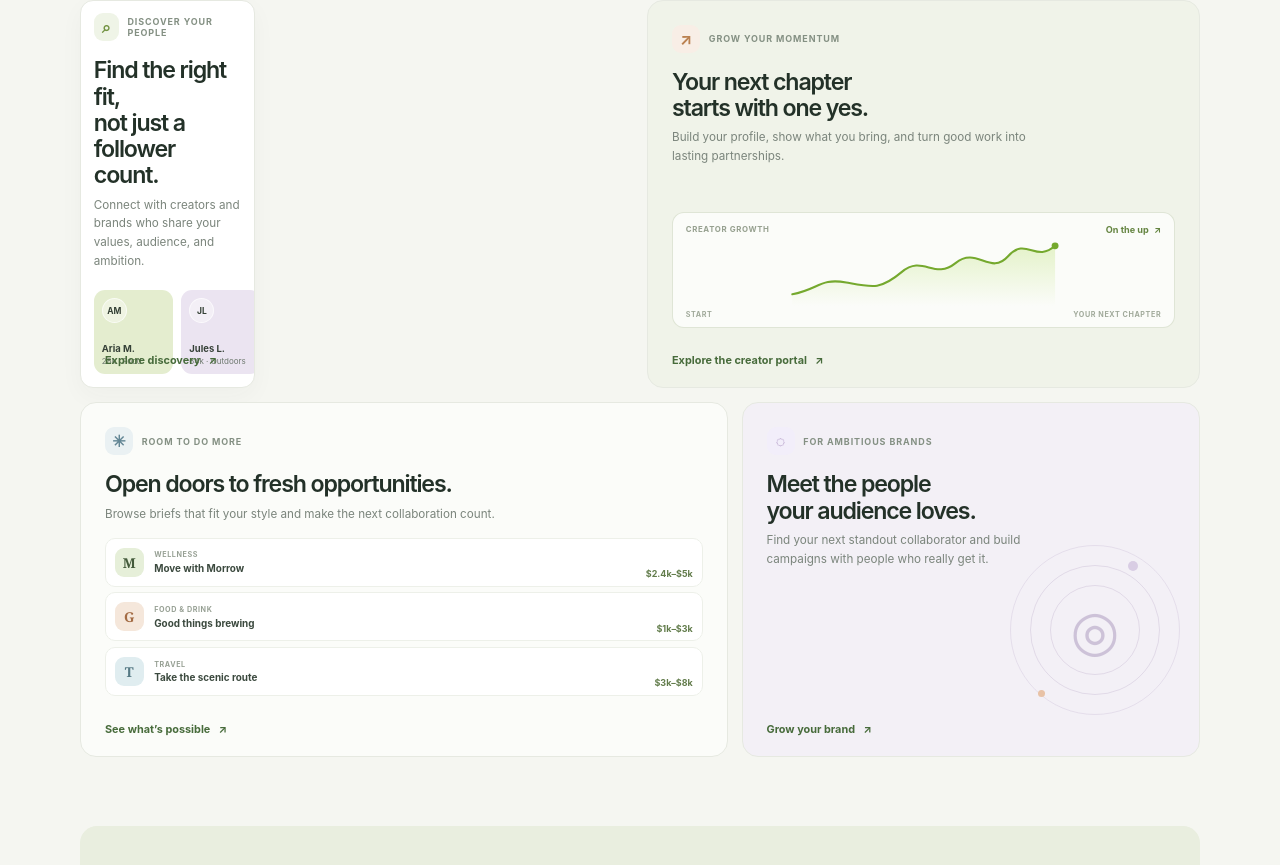
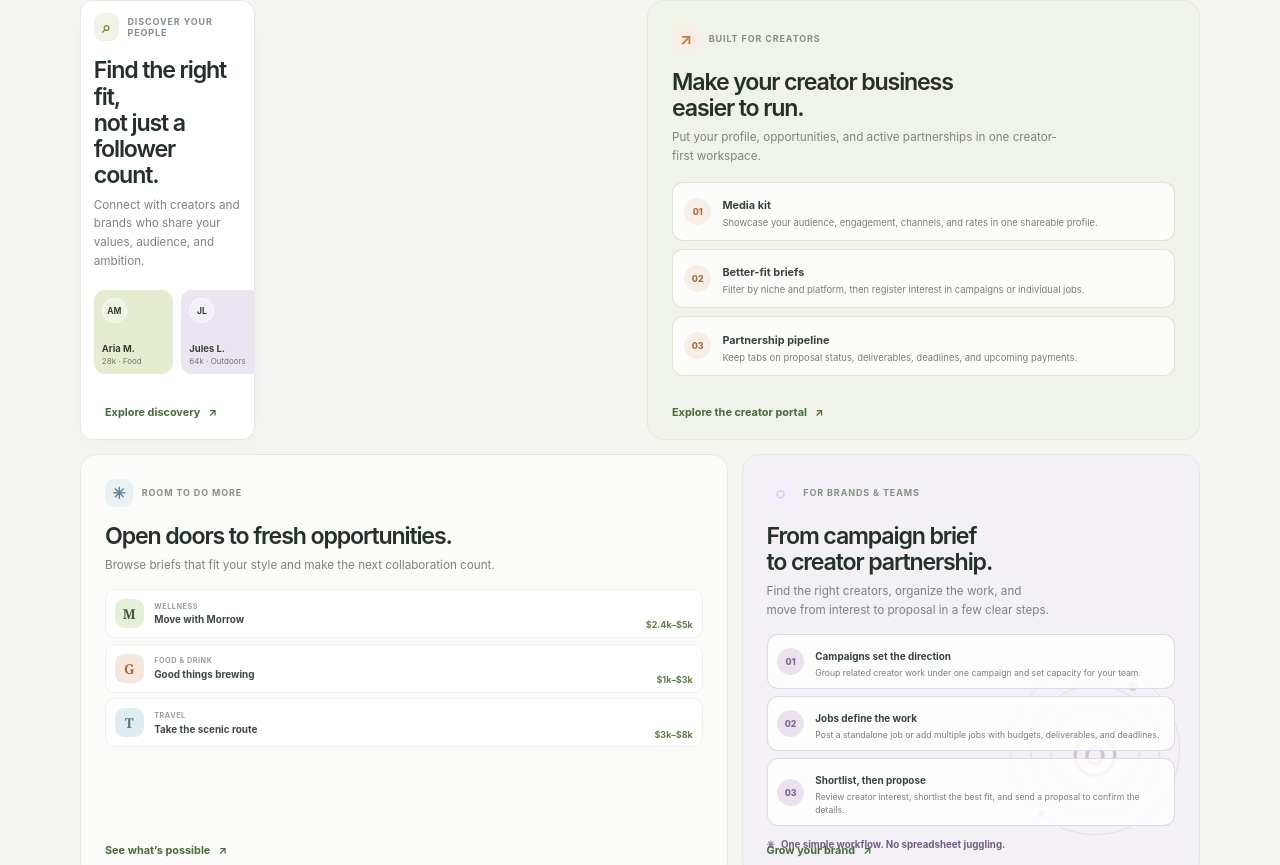
Before and after one commit to conorsheil1-lang/SponsR, an Angular app in the folder SponsR/: page / in a window 1280 px wide. Shown: the part 935-1800 px from the top of the page. Built offline with nearby package versions, Linux system fonts and the light colour scheme.

Commit message:
ladnign page changes

```diff
--- a/SponsR/src/app/app.config.ts
+++ b/SponsR/src/app/app.config.ts
@@ -1,11 +1,11 @@
 import { ApplicationConfig, provideBrowserGlobalErrorListeners } from '@angular/core';
-import { provideRouter } from '@angular/router';
+import { provideRouter, withInMemoryScrolling } from '@angular/router';
 
 import { routes } from './app.routes';
 
 export const appConfig: ApplicationConfig = {
   providers: [
     provideBrowserGlobalErrorListeners(),
-    provideRouter(routes)
+    provideRouter(routes, withInMemoryScrolling({ anchorScrolling: 'enabled' }))
   ]
 };
--- a/SponsR/src/app/app.html
+++ b/SponsR/src/app/app.html
@@ -7,7 +7,6 @@
 
   @if (!session.currentUser()) {
     <nav class="site-nav" aria-label="Main navigation">
-      <a routerLink="/" fragment="discover">Discover</a>
       <a routerLink="/" fragment="creators">For creators</a>
       <a routerLink="/" fragment="brands">For brands</a>
     </nav>
--- a/SponsR/src/app/features/landing/landing.css
+++ b/SponsR/src/app/features/landing/landing.css
@@ -451,7 +451,8 @@
 .discovery-card,
 .growth-card { grid-column: span 6; }
 .opportunities-card { grid-column: span 7; min-height: 340px; }
-.brand-card { grid-column: span 5; min-height: 340px; }
+.brand-card { grid-column: span 5; min-height: 440px; }
+.growth-card { min-height: 440px; }
 
 .card-heading {
   display: flex;
@@ -500,6 +501,47 @@
   color: #7b857c;
   font-size: 0.73rem;
   line-height: 1.6;
+}
+
+.feature-detail-grid {
+  display: grid;
+  gap: 0.5rem;
+  margin-top: 1rem;
+}
+
+.feature-detail-card {
+  display: flex;
+  align-items: center;
+  gap: 0.7rem;
+  padding: 0.65rem 0.7rem;
+  border: 1px solid rgba(220, 227, 210, 0.9);
+  border-radius: 11px;
+  background: rgba(255, 255, 255, 0.78);
+}
+
+.detail-icon {
+  display: grid;
+  width: 27px;
+  height: 27px;
+  flex: 0 0 27px;
+  place-items: center;
+  border-radius: 50%;
+  background: #e5eed9;
+  color: #628640;
+  font-size: 0.55rem;
+  font-weight: 800;
+}
+
+.feature-detail-card strong {
+  color: #354638;
+  font-size: 0.68rem;
+}
+
+.feature-detail-card p {
+  margin: 0.18rem 0 0;
+  color: #748078;
+  font-size: 0.59rem;
+  line-height: 1.45;
 }
 
 .mini-profiles {
@@ -565,42 +607,9 @@
   background: #f0f3e9;
 }
 
-.growth-visual {
-  position: absolute;
-  right: 1.5rem;
-  bottom: 3.7rem;
-  left: 1.5rem;
-  padding: 0.7rem 0.8rem 0.5rem;
-  border: 1px solid rgba(220, 227, 210, 0.9);
-  border-radius: 12px;
-  background: rgba(255, 255, 255, 0.73);
-}
-
-.growth-topline {
-  display: flex;
-  justify-content: space-between;
-  color: #96a08f;
-  font-size: 0.49rem;
-  font-weight: 700;
-  letter-spacing: 0.08em;
-}
-
-.growth-topline strong {
-  color: #648440;
-  font-size: 0.57rem;
-  letter-spacing: 0;
-}
-
-.growth-topline b { margin-left: 0.2rem; }
-.growth-visual svg { width: 100%; height: 65px; margin-top: 0.4rem; overflow: visible; }
-
-.growth-ticks {
-  display: flex;
-  justify-content: space-between;
-  color: #a0a99a;
-  font-size: 0.45rem;
-  font-weight: 650;
-  letter-spacing: 0.08em;
+.growth-card .detail-icon {
+  background: #f8eee6;
+  color: #a46c42;
 }
 
 .opportunities-card {
@@ -669,6 +678,46 @@
 
 .brand-card {
   background: #f3f0f6;
+}
+
+.brand-detail-grid {
+  gap: 0.45rem;
+  margin-top: 0.9rem;
+}
+
+.brand-detail-grid .feature-detail-card {
+  position: relative;
+  z-index: 1;
+  padding: 0.55rem 0.6rem;
+  border-color: rgba(220, 213, 228, 0.9);
+  background: rgba(255, 255, 255, 0.82);
+}
+
+.brand-detail-grid .detail-icon {
+  background: #eae3ef;
+  color: #806198;
+}
+
+.brand-detail-grid .feature-detail-card strong {
+  font-size: 0.62rem;
+}
+
+.brand-detail-grid .feature-detail-card p {
+  font-size: 0.54rem;
+}
+
+.simple-workflow {
+  position: relative;
+  z-index: 1;
+  margin-top: 0.7rem !important;
+  color: #725e84 !important;
+  font-size: 0.61rem !important;
+  font-weight: 650;
+}
+
+.simple-workflow span {
+  margin-right: 0.25rem;
+  color: #9272ac;
 }
 
 .brand-card-decoration {
@@ -794,8 +843,9 @@
   .opportunities-card,
   .brand-card { grid-column: span 12; }
   .feature-card { min-height: 325px; }
+  .growth-card { min-height: 440px; }
   .opportunities-card,
-  .brand-card { min-height: 355px; }
+  .brand-card { min-height: 440px; }
 }
 
 @media (max-width: 520px) {
@@ -817,7 +867,6 @@
   .mini-profiles { gap: 0.35rem; }
   .mini-profile { width: 72px; }
   .profile-count { font-size: 0.5rem; }
-  .growth-visual { right: 1.2rem; left: 1.2rem; }
   .opportunity-budget { font-size: 0.49rem; }
   .closing-cta { min-height: 200px; align-items: flex-start; flex-direction: column; justify-content: center; gap: 1rem; padding: 1.5rem; }
   .closing-cta h2 { font-size: 2rem; }
--- a/SponsR/src/app/features/landing/landing.html
+++ b/SponsR/src/app/features/landing/landing.html
@@ -92,24 +92,23 @@
       <article class="feature-card growth-card" id="creators">
         <div class="card-heading">
           <span class="card-icon growth-icon">↗</span>
-          <span class="card-kicker">GROW YOUR MOMENTUM</span>
+          <span class="card-kicker">BUILT FOR CREATORS</span>
         </div>
-        <h3>Your next chapter<br>starts with one yes.</h3>
-        <p>Build your profile, show what you bring, and turn good work into lasting partnerships.</p>
-        <div class="growth-visual" aria-label="Illustration of steady growth">
-          <div class="growth-topline"><span>CREATOR GROWTH</span><strong>On the up <b>↗</b></strong></div>
-          <svg viewBox="0 0 380 94" role="img" aria-label="An upward trending line">
-            <defs>
-              <linearGradient id="growth-fill" x1="0" x2="0" y1="0" y2="1">
-                <stop offset="0" stop-color="#a9d94e" stop-opacity=".28"></stop>
-                <stop offset="1" stop-color="#a9d94e" stop-opacity="0"></stop>
-              </linearGradient>
-            </defs>
-            <path d="M0 77 C38 70 40 53 78 60 S127 71 158 45 S205 57 236 32 S286 51 312 22 S352 32 380 7 L380 94 L0 94Z" fill="url(#growth-fill)"></path>
-            <path d="M0 77 C38 70 40 53 78 60 S127 71 158 45 S205 57 236 32 S286 51 312 22 S352 32 380 7" fill="none" stroke="#75a92e" stroke-width="3" stroke-linecap="round"></path>
-            <circle cx="380" cy="7" r="5" fill="#75a92e"></circle>
-          </svg>
-          <div class="growth-ticks"><span>START</span><span>YOUR NEXT CHAPTER</span></div>
+        <h3>Make your creator business<br>easier to run.</h3>
+        <p>Put your profile, opportunities, and active partnerships in one creator-first workspace.</p>
+        <div class="feature-detail-grid creator-detail-grid">
+          <article class="feature-detail-card">
+            <span class="detail-icon">01</span>
+            <div><strong>Media kit</strong><p>Showcase your audience, engagement, channels, and rates in one shareable profile.</p></div>
+          </article>
+          <article class="feature-detail-card">
+            <span class="detail-icon">02</span>
+            <div><strong>Better-fit briefs</strong><p>Filter by niche and platform, then register interest in campaigns or individual jobs.</p></div>
+          </article>
+          <article class="feature-detail-card">
+            <span class="detail-icon">03</span>
+            <div><strong>Partnership pipeline</strong><p>Keep tabs on proposal status, deliverables, deadlines, and upcoming payments.</p></div>
+          </article>
         </div>
         <a class="card-link" routerLink="/creator">Explore the creator portal <span aria-hidden="true">↗</span></a>
       </article>
@@ -137,10 +136,25 @@
         <div class="brand-card-decoration" aria-hidden="true"><span>◎</span><i></i><b></b></div>
         <div class="card-heading">
           <span class="card-icon brand-icon">◌</span>
-          <span class="card-kicker">FOR AMBITIOUS BRANDS</span>
+          <span class="card-kicker">FOR BRANDS & TEAMS</span>
         </div>
-        <h3>Meet the people<br>your audience loves.</h3>
-        <p>Find your next standout collaborator and build campaigns with people who really get it.</p>
+        <h3>From campaign brief<br>to creator partnership.</h3>
+        <p>Find the right creators, organize the work, and move from interest to proposal in a few clear steps.</p>
+        <div class="feature-detail-grid brand-detail-grid">
+          <article class="feature-detail-card">
+            <span class="detail-icon">01</span>
+            <div><strong>Campaigns set the direction</strong><p>Group related creator work under one campaign and set capacity for your team.</p></div>
+          </article>
+          <article class="feature-detail-card">
+            <span class="detail-icon">02</span>
+            <div><strong>Jobs define the work</strong><p>Post a standalone job or add multiple jobs with budgets, deliverables, and deadlines.</p></div>
+          </article>
+          <article class="feature-detail-card">
+            <span class="detail-icon">03</span>
+            <div><strong>Shortlist, then propose</strong><p>Review creator interest, shortlist the best fit, and send a proposal to confirm the details.</p></div>
+          </article>
+        </div>
+        <p class="simple-workflow"><span aria-hidden="true">✳</span> One simple workflow. No spreadsheet juggling.</p>
         <a class="card-link" routerLink="/company">Grow your brand <span aria-hidden="true">↗</span></a>
       </article>
     </div>
```
Also changed, not shown: 1 other file (tests, documents, lock files or other folders).
